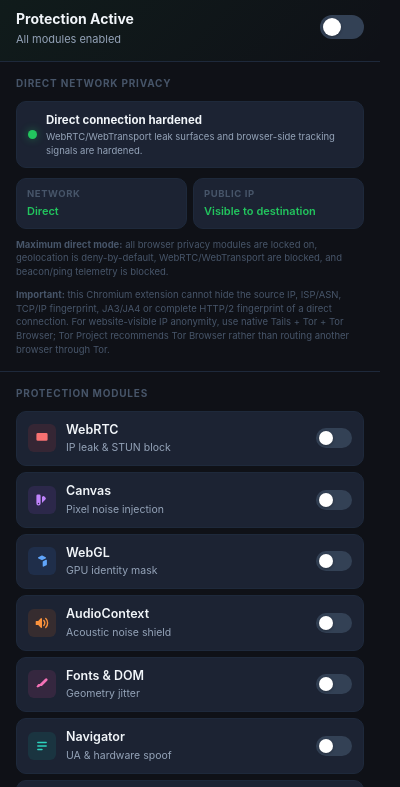
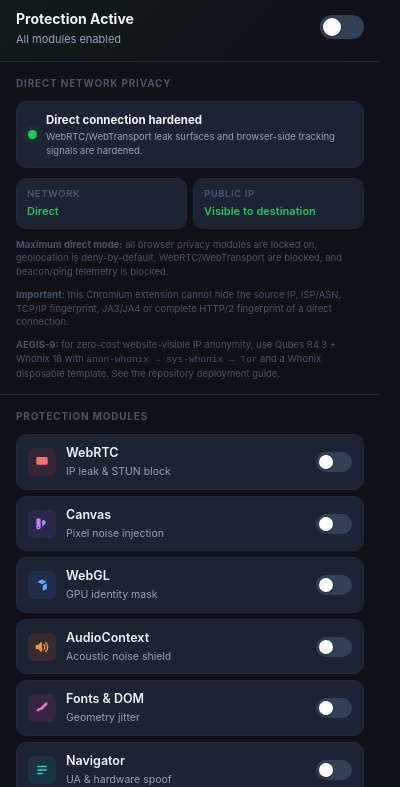
Before and after one commit to sswweett00/gizlilik-eklenti, a browser extension: page popup.html in a window 400 px wide. Shown: the part 56-843 px from the top of the page. Drawn offline with Linux system fonts and the light colour scheme.

Commit message:
ui: surface AEGIS-9 system anonymity profile

```diff
--- a/popup.html
+++ b/popup.html
@@ -62,7 +62,8 @@
     </div>
 
     <p class="site-help"><strong>Maximum direct mode:</strong> all browser privacy modules are locked on, geolocation is deny-by-default, WebRTC/WebTransport are blocked, and beacon/ping telemetry is blocked.</p>
-    <p class="site-help"><strong>Important:</strong> this Chromium extension cannot hide the source IP, ISP/ASN, TCP/IP fingerprint, JA3/JA4 or complete HTTP/2 fingerprint of a direct connection. For website-visible IP anonymity, use native Tails + Tor + Tor Browser; Tor Project recommends Tor Browser rather than routing another browser through Tor.</p>
+    <p class="site-help"><strong>Important:</strong> this Chromium extension cannot hide the source IP, ISP/ASN, TCP/IP fingerprint, JA3/JA4 or complete HTTP/2 fingerprint of a direct connection.</p>
+    <p class="site-help"><strong>AEGIS-9:</strong> for zero-cost website-visible IP anonymity, use Qubes R4.3 + Whonix 18 with <code>anon-whonix → sys-whonix → Tor</code> and a Whonix disposable template. See the repository deployment guide.</p>
   </section>
 
   <!-- Module Toggles -->
```
